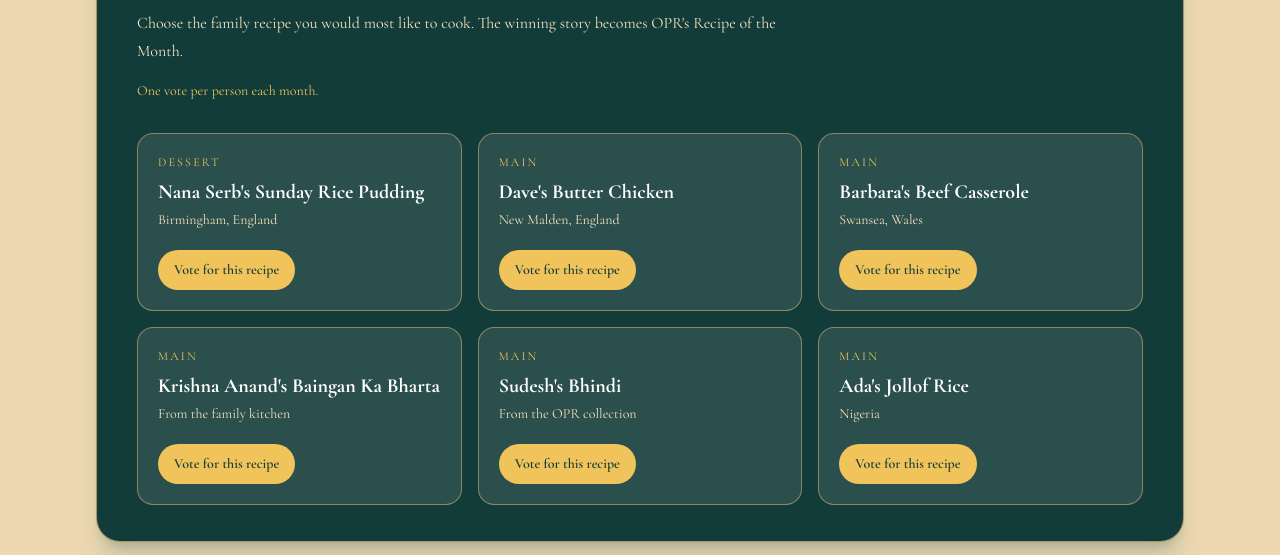
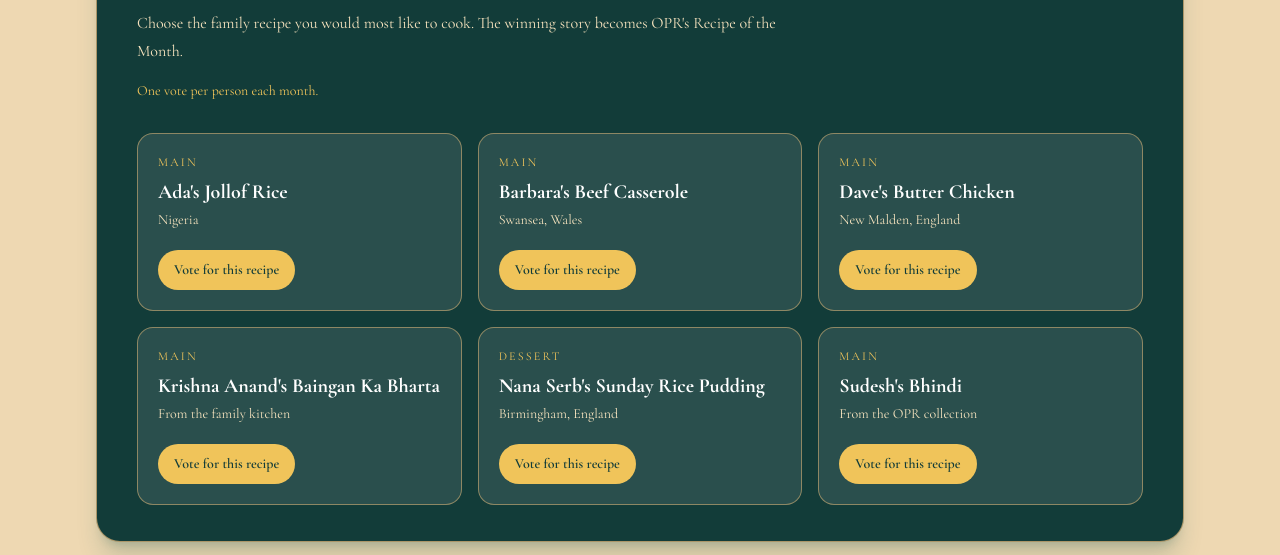
Before and after one commit to OPRUK/opr-platform, a Next.js app: page /family-cookbook in a window 1280 px wide. Shown: the part 1380-1935 px from the top of the page. Built offline with nearby package versions, Linux system fonts and the light colour scheme; no server answers; the database is empty.

Commit message:
Alphabetise recipe of the month choices

```diff
--- a/app/family-cookbook/PublishedRecipes.tsx
+++ b/app/family-cookbook/PublishedRecipes.tsx
@@ -163,6 +163,9 @@ export default function PublishedRecipes({
       )
     : new Intl.DateTimeFormat("en-GB", { month: "long", timeZone: "Europe/London" }).format(new Date());
   const hasVoted = Boolean(voteResults?.selectedRecipeKey);
+  const votingRecipes = [...cards].sort((firstRecipe, secondRecipe) =>
+    firstRecipe.title.localeCompare(secondRecipe.title, "en"),
+  );
 
   async function voteForRecipe(recipeKey: string) {
     if (hasVoted || votingFor) return;
@@ -248,7 +251,7 @@ export default function PublishedRecipes({
         </div>
 
         <div className="mt-8 grid gap-4 sm:grid-cols-2 lg:grid-cols-3">
-          {cards.map((recipe) => {
+          {votingRecipes.map((recipe) => {
             const selected = voteResults?.selectedRecipeKey === recipe.id;
             const votes = voteResults?.totals[recipe.id] ?? 0;
 
```
